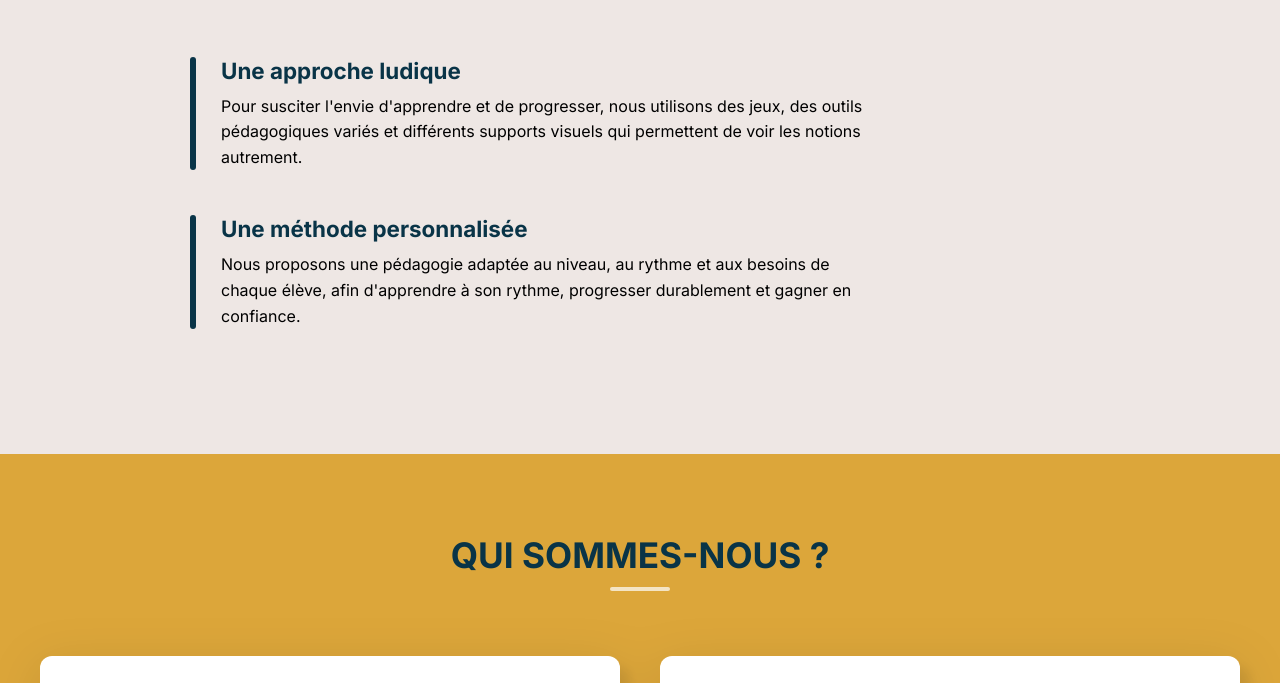
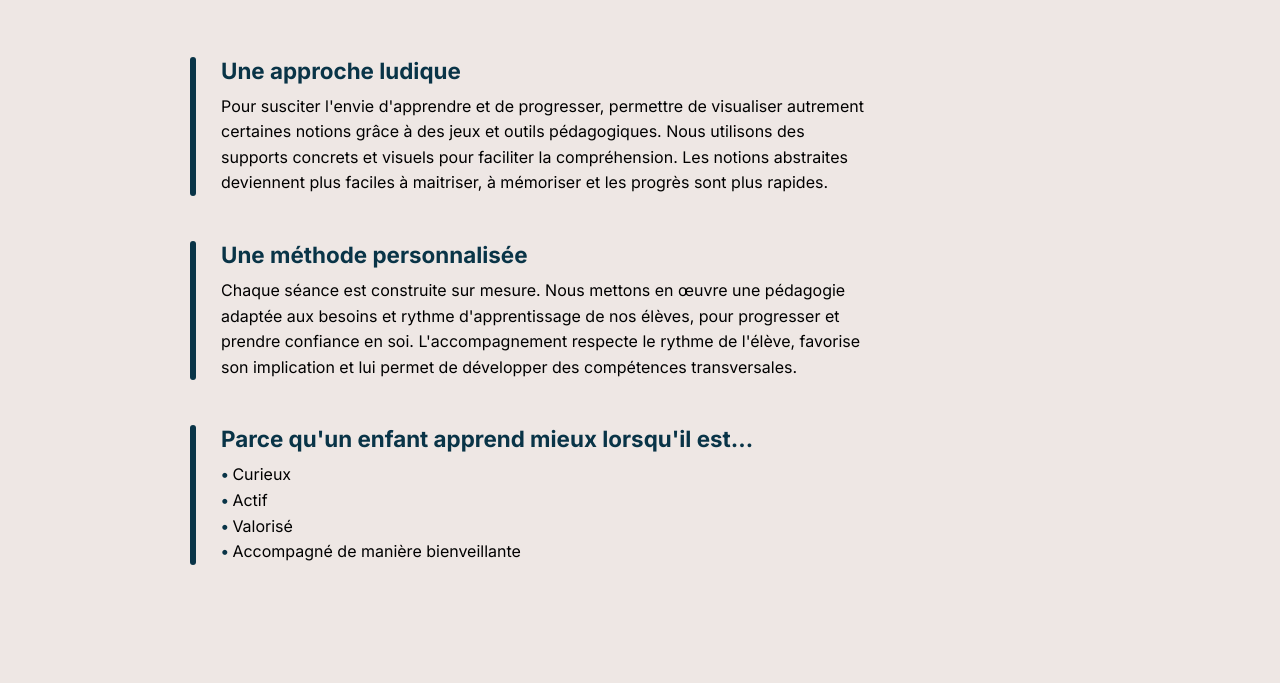
Before and after one commit to HazzReghem/Lu-Sciences, a plain HTML site: page index.html in a window 1280 px wide. Shown: the part 727-1410 px from the top of the page. Drawn offline with Linux system fonts and the light colour scheme.

Commit message:
methods texts modified

```diff
--- a/css/style.css
+++ b/css/style.css
@@ -344,6 +344,19 @@ header.scrolled nav a {
     line-height: 1.6;
     max-width: 650px;
 }
+
+.method-list {
+    list-style: none;
+    padding-left: 0;
+    line-height: 1.6;
+}
+
+.method-list li::before {
+    content: "• ";
+    color: var(--blue);
+    font-weight: bold;
+}
+
 
 /* ----------- TEAM SECTION ----------- */
 
--- a/index.html
+++ b/index.html
@@ -77,9 +77,9 @@
             <div class="method-text">
                 <h3>Une approche ludique</h3>
                 <p>
-                    Pour susciter l'envie d'apprendre et de progresser, nous utilisons des jeux,
-                    des outils pédagogiques variés et différents supports visuels qui permettent
-                    de voir les notions autrement.
+                    Pour susciter l'envie d'apprendre et de progresser, permettre de visualiser autrement certaines notions grâce à des jeux et outils pédagogiques.
+                    Nous utilisons des supports concrets et visuels pour faciliter la compréhension.
+                    Les notions abstraites deviennent plus faciles à maitriser, à mémoriser et les progrès sont plus rapides.
                 </p>
             </div>
         </div>
@@ -89,12 +89,26 @@
             <div class="method-text">
                 <h3>Une méthode personnalisée</h3>
                 <p>
-                    Nous proposons une pédagogie adaptée au niveau, au rythme et aux besoins
-                    de chaque élève, afin d'apprendre à son rythme, progresser durablement
-                    et gagner en confiance.
+                    Chaque séance est construite sur mesure.
+                    Nous mettons en œuvre une pédagogie adaptée aux besoins et rythme d'apprentissage de nos élèves, pour progresser et prendre confiance en soi.
+                    L'accompagnement respecte le rythme de l'élève, favorise son implication et lui permet de développer des compétences transversales.
                 </p>
             </div>
         </div>
+
+        <div class="method-block">
+            <div class="method-line"></div>
+            <div class="method-text">
+                <h3>Parce qu'un enfant apprend mieux lorsqu'il est…</h3>
+                <ul class="method-list">
+                    <li>Curieux</li>
+                    <li>Actif</li>
+                    <li>Valorisé</li>
+                    <li>Accompagné de manière bienveillante</li>
+                </ul>
+            </div>
+        </div>
+
 
     </section>
 
@@ -141,7 +155,7 @@
                 </div>
 
                 <div class="team-section">
-                    <h4>Besoins spécifiques</h4>
+                    <h4>Besoins pris en charge</h4>
                     <div class="tag-group">
                         <span class="tag">Troubles Dys</span>
                     </div>
```
